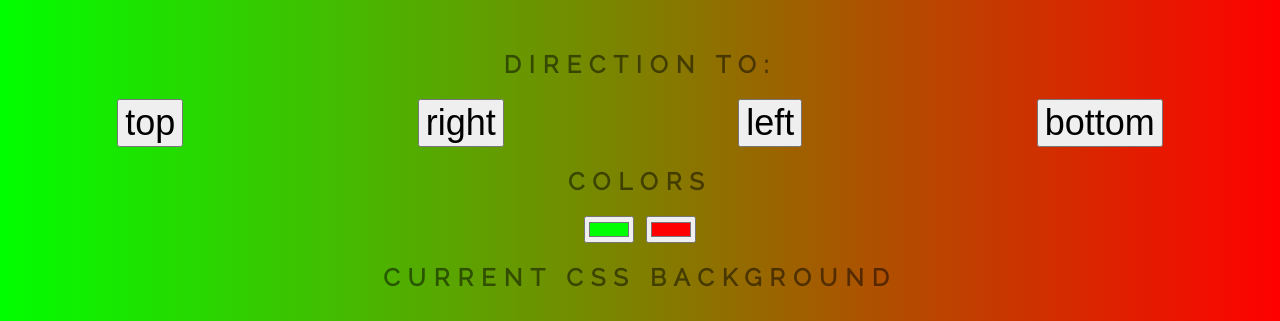
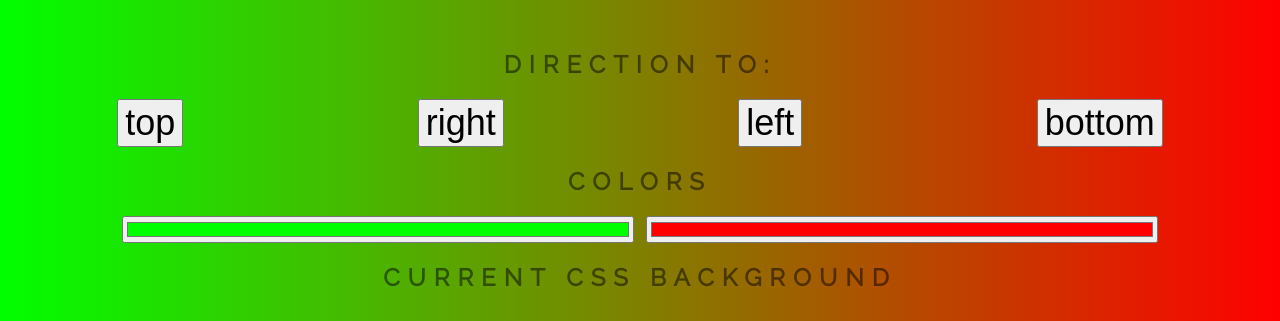
Before and after one commit to 512jay/Gradient-Background, a plain HTML site: page index.html in a window 1280 px wide. Shown: the part 151-472 px from the top of the page. Drawn offline with Linux system fonts and the light colour scheme.

Commit message:
better colors

```diff
--- a/style.css
+++ b/style.css
@@ -63,3 +63,13 @@ h3 {
   user-select: all; /* Standard syntax */
 
 }
+.color1{
+  width: 40%;
+
+}
+
+.color2{
+  width:40%;
+
+
+}
```
